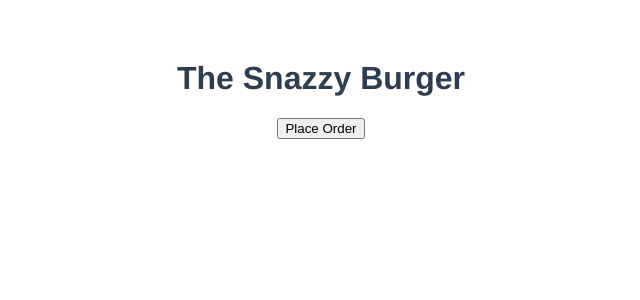
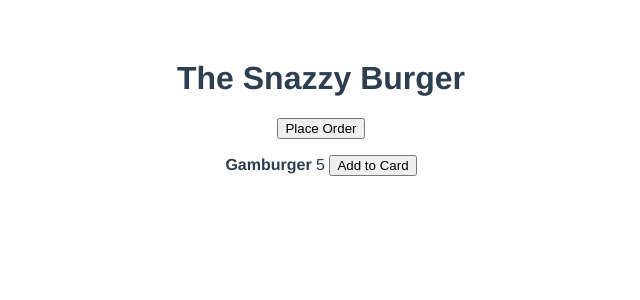
Before and after one commit to kami16ru/vueschool-composition-api, a Vue app: page / in a window 1280 px wide. Shown: the top 300 px of the page, without its empty margins (319-959 px from the left). Built offline with nearby package versions, Linux system fonts and the light colour scheme.

Commit message:
setup method parametrs: props and context

```diff
--- a/package.json
+++ b/package.json
@@ -11,6 +11,7 @@
   },
   "devDependencies": {
     "@vitejs/plugin-vue": "^1.9.0",
+    "@vue/cli-service": "^4.5.15",
     "vite": "^2.5.10"
   }
 }
--- a/src/App.vue
+++ b/src/App.vue
@@ -1,16 +1,22 @@
 <template>
   <h1>{{ name }}</h1>
   <button  @click="placeOrder">Place Order</button>
+
+  <YummyMeal name="Gamburger" :price="5" @addToCard="addItemToCard" />
+
 </template>
 
 <script>
+import YummyMeal from '@/components/YummyMeal.vue'
+
 export default {
+  components: { YummyMeal },
   setup() {
-    const name = "The Snazzy Burger";
+    const name = 'The Snazzy Burger'
+    const placeOrder = () => alert('You\'re order has been placed!')
+    const addItemToCard = (item) => alert(`One ${item} added to card!`)
 
-    const placeOrder = () => alert("You're order has been placed!")
-
-    return { name, placeOrder };
+    return { name, placeOrder, addItemToCard };
   }
 }
 
--- /dev/null
+++ b/src/components/YummyMeal.vue
@@ -0,0 +1,21 @@
+<template>
+  <p>
+    <strong>{{ name }}</strong>
+    {{ price }}
+    <button @click="addToCard">Add to Card</button>
+  </p>
+</template>
+
+<script>
+export default {
+  props: {
+    name: String,
+    price: Number
+  },
+  setup(props, { emit }) {
+    const addToCard = () => emit('addToCard', props.name)
+
+    return { addToCard }
+  }
+}
+</script>
--- a/vite.config.js
+++ b/vite.config.js
@@ -1,7 +1,14 @@
 import { defineConfig } from 'vite'
 import vue from '@vitejs/plugin-vue'
 
+const path = require('path')
+
 // https://vitejs.dev/config/
 export default defineConfig({
-  plugins: [vue()]
+  plugins: [vue()],
+  resolve: {
+    alias: {
+      '@': path.resolve(__dirname, './src'),
+    }
+  }
 })
```
Also changed, not shown: 1 other file (tests, documents, lock files or other folders).
